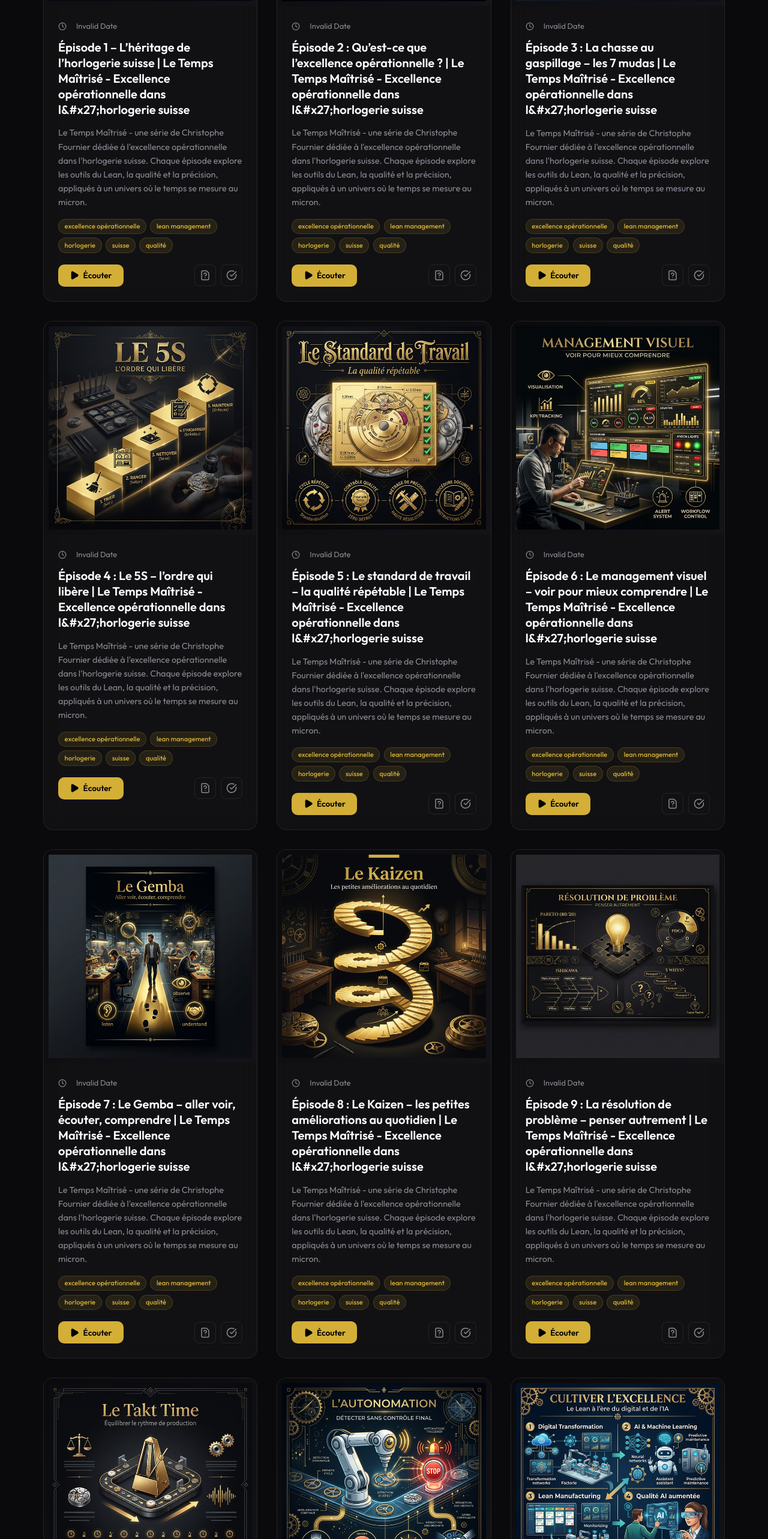
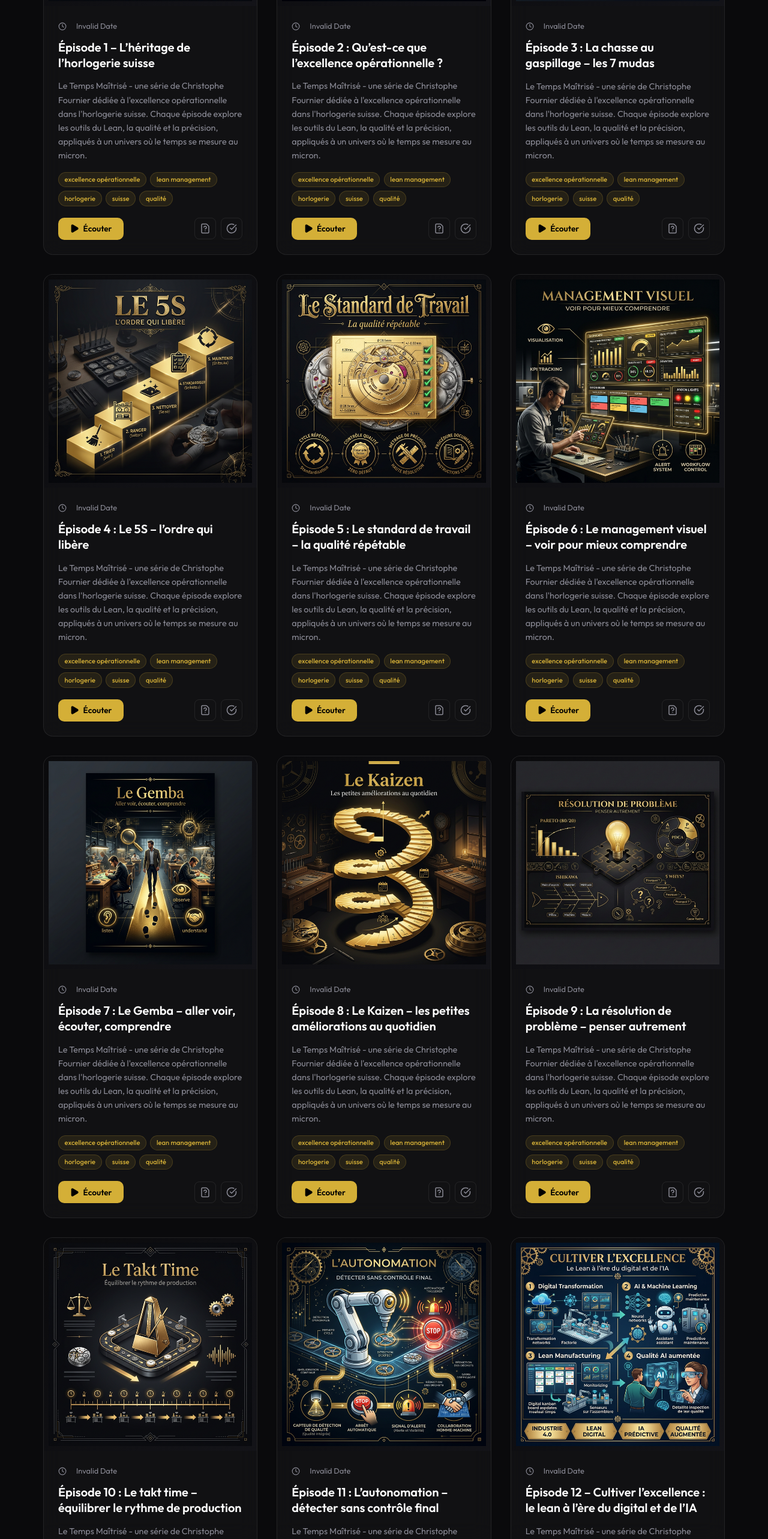
Before and after one commit to Christophe25/opex, a React (Vite) app: page / in a window 1280 px wide. Shown: the part 884-3450 px from the top of the page at 60% size. Built offline with nearby package versions, Linux system fonts and the light colour scheme.

Commit message:
Clean episode titles in scraper and data.js

```diff
--- a/src/data.js
+++ b/src/data.js
@@ -1,4 +1,4 @@
-// Auto-generated by scrape-episodes.cjs — 2026-03-10T13:08:31.337Z
+// Auto-generated by scrape-episodes.cjs — 2026-03-10T13:13:01.534Z
 export const podcastMeta = {
   "title": "Le Temps Maîtrisé - Excellence opérationnelle dans l'horlogerie suisse",
   "description": "Bienvenue dans Le Temps Maîtrisé, le podcast qui explore les coulisses de l'excellence opérationnelle dans l'horlogerie suisse. Chaque épisode vous plonge au cœur des ateliers, des méthodes Lean et des outils qualité qui façonnent la précision et la beauté du temps.",
@@ -11,7 +11,7 @@ export const podcasts = [
   {
     "id": "ep-1",
     "episodeNumber": 1,
-    "title": "Épisode 1 – L’héritage de l’horlogerie suisse | Le Temps Maîtrisé - Excellence opérationnelle dans l&#x27;horlogerie suisse",
+    "title": "Épisode 1 – L’héritage de l’horlogerie suisse",
     "audioUrl": "https://audio.ausha.co/LjDL5C9kxN85.mp3\\",
     "description": "Le Temps Maîtrisé - une série de Christophe Fournier dédiée à l'excellence opérationnelle dans l'horlogerie suisse. Chaque épisode explore les outils du Lean, la qualité et la précision, appliqués à un univers où le temps se mesure au micron.",
     "image": "/infographics/ep1.png",
@@ -27,7 +27,7 @@ export const podcasts = [
   {
     "id": "ep-2",
     "episodeNumber": 2,
-    "title": "Épisode 2 : Qu’est-ce que l’excellence opérationnelle ? | Le Temps Maîtrisé - Excellence opérationnelle dans l&#x27;horlogerie suisse",
+    "title": "Épisode 2 : Qu’est-ce que l’excellence opérationnelle ?",
     "audioUrl": "https://audio.ausha.co/aO1X5Uxpjna1.mp3\\",
     "description": "Le Temps Maîtrisé - une série de Christophe Fournier dédiée à l'excellence opérationnelle dans l'horlogerie suisse. Chaque épisode explore les outils du Lean, la qualité et la précision, appliqués à un univers où le temps se mesure au micron.",
     "image": "/infographics/ep2.png",
@@ -43,7 +43,7 @@ export const podcasts = [
   {
     "id": "ep-3",
     "episodeNumber": 3,
-    "title": "Épisode 3 : La chasse au gaspillage – les 7 mudas | Le Temps Maîtrisé - Excellence opérationnelle dans l&#x27;horlogerie suisse",
+    "title": "Épisode 3 : La chasse au gaspillage – les 7 mudas",
     "audioUrl": "https://audio.ausha.co/ewZLXIppl7ZV.mp3\\",
     "description": "Le Temps Maîtrisé - une série de Christophe Fournier dédiée à l'excellence opérationnelle dans l'horlogerie suisse. Chaque épisode explore les outils du Lean, la qualité et la précision, appliqués à un univers où le temps se mesure au micron.",
     "image": "/infographics/ep3.png",
@@ -59,7 +59,7 @@ export const podcasts = [
   {
     "id": "ep-4",
     "episodeNumber": 4,
-    "title": "Épisode 4 : Le 5S – l’ordre qui libère | Le Temps Maîtrisé - Excellence opérationnelle dans l&#x27;horlogerie suisse",
+    "title": "Épisode 4 : Le 5S – l’ordre qui libère",
     "audioUrl": "https://audio.ausha.co/J2NYaij31OxV.mp3\\",
     "description": "Le Temps Maîtrisé - une série de Christophe Fournier dédiée à l'excellence opérationnelle dans l'horlogerie suisse. Chaque épisode explore les outils du Lean, la qualité et la précision, appliqués à un univers où le temps se mesure au micron.",
     "image": "/infographics/ep4.png",
@@ -75,7 +75,7 @@ export const podcasts = [
   {
     "id": "ep-5",
     "episodeNumber": 5,
-    "title": "Épisode 5 : Le standard de travail – la qualité répétable | Le Temps Maîtrisé - Excellence opérationnelle dans l&#x27;horlogerie suisse",
+    "title": "Épisode 5 : Le standard de travail – la qualité répétable",
     "audioUrl": "https://audio.ausha.co/3mV5ZFMGvQp7.mp3\\",
     "description": "Le Temps Maîtrisé - une série de Christophe Fournier dédiée à l'excellence opérationnelle dans l'horlogerie suisse. Chaque épisode explore les outils du Lean, la qualité et la précision, appliqués à un univers où le temps se mesure au micron.",
     "image": "/infographics/ep5.png",
@@ -91,7 +91,7 @@ export const podcasts = [
   {
     "id": "ep-6",
     "episodeNumber": 6,
-    "title": "Épisode 6 : Le management visuel – voir pour mieux comprendre | Le Temps Maîtrisé - Excellence opérationnelle dans l&#x27;horlogerie suisse",
+    "title": "Épisode 6 : Le management visuel – voir pour mieux comprendre",
     "audioUrl": "https://audio.ausha.co/YDvz1I88VQWk.mp3\\",
     "description": "Le Temps Maîtrisé - une série de Christophe Fournier dédiée à l'excellence opérationnelle dans l'horlogerie suisse. Chaque épisode explore les outils du Lean, la qualité et la précision, appliqués à un univers où le temps se mesure au micron.",
     "image": "/infographics/ep6.png",
@@ -107,7 +107,7 @@ export const podcasts = [
   {
     "id": "ep-7",
     "episodeNumber": 7,
-    "title": "Épisode 7 : Le Gemba – aller voir, écouter, comprendre | Le Temps Maîtrisé - Excellence opérationnelle dans l&#x27;horlogerie suisse",
+    "title": "Épisode 7 : Le Gemba – aller voir, écouter, comprendre",
     "audioUrl": "https://audio.ausha.co/PqxOXu28gmQG.mp3\\",
     "description": "Le Temps Maîtrisé - une série de Christophe Fournier dédiée à l'excellence opérationnelle dans l'horlogerie suisse. Chaque épisode explore les outils du Lean, la qualité et la précision, appliqués à un univers où le temps se mesure au micron.",
     "image": "/infographics/ep7.png",
@@ -123,7 +123,7 @@ export const podcasts = [
   {
     "id": "ep-8",
     "episodeNumber": 8,
-    "title": "Épisode 8 : Le Kaizen – les petites améliorations au quotidien | Le Temps Maîtrisé - Excellence opérationnelle dans l&#x27;horlogerie suisse",
+    "title": "Épisode 8 : Le Kaizen – les petites améliorations au quotidien",
     "audioUrl": "https://audio.ausha.co/A82aWIk4KrVr.mp3\\",
     "description": "Le Temps Maîtrisé - une série de Christophe Fournier dédiée à l'excellence opérationnelle dans l'horlogerie suisse. Chaque épisode explore les outils du Lean, la qualité et la précision, appliqués à un univers où le temps se mesure au micron.",
     "image": "/infographics/ep8.png",
@@ -139,7 +139,7 @@ export const podcasts = [
   {
     "id": "ep-9",
     "episodeNumber": 9,
-    "title": "Épisode 9 : La résolution de problème – penser autrement | Le Temps Maîtrisé - Excellence opérationnelle dans l&#x27;horlogerie suisse",
+    "title": "Épisode 9 : La résolution de problème – penser autrement",
     "audioUrl": "https://audio.ausha.co/nZw21cKZEDaG.mp3\\",
     "description": "Le Temps Maîtrisé - une série de Christophe Fournier dédiée à l'excellence opérationnelle dans l'horlogerie suisse. Chaque épisode explore les outils du Lean, la qualité et la précision, appliqués à un univers où le temps se mesure au micron.",
     "image": "/infographics/ep9.png",
@@ -155,7 +155,7 @@ export const podcasts = [
   {
     "id": "ep-10",
     "episodeNumber": 10,
-    "title": "Épisode 10 : Le takt time – équilibrer le rythme de production | Le Temps Maîtrisé - Excellence opérationnelle dans l&#x27;horlogerie suisse",
+    "title": "Épisode 10 : Le takt time – équilibrer le rythme de production",
     "audioUrl": "https://audio.ausha.co/xAz3wsw0N6VE.mp3\\",
     "description": "Le Temps Maîtrisé - une série de Christophe Fournier dédiée à l'excellence opérationnelle dans l'horlogerie suisse. Chaque épisode explore les outils du Lean, la qualité et la précision, appliqués à un univers où le temps se mesure au micron.",
     "image": "/infographics/ep10.png",
@@ -171,7 +171,7 @@ export const podcasts = [
   {
     "id": "ep-11",
     "episodeNumber": 11,
-    "title": "Épisode 11 : L’autonomation – détecter sans contrôle final | Le Temps Maîtrisé - Excellence opérationnelle dans l&#x27;horlogerie suisse",
+    "title": "Épisode 11 : L’autonomation – détecter sans contrôle final",
     "audioUrl": "https://audio.ausha.co/Ggk0wu8gk458.mp3\\",
     "description": "Le Temps Maîtrisé - une série de Christophe Fournier dédiée à l'excellence opérationnelle dans l'horlogerie suisse. Chaque épisode explore les outils du Lean, la qualité et la précision, appliqués à un univers où le temps se mesure au micron.",
     "image": "/infographics/ep11.png",
@@ -187,7 +187,7 @@ export const podcasts = [
   {
     "id": "ep-12",
     "episodeNumber": 12,
-    "title": "Épisode 12 – Cultiver l’excellence : le lean à l’ère du digital et de l’IA | Le Temps Maîtrisé - Excellence opérationnelle dans l&#x27;horlogerie suisse",
+    "title": "Épisode 12 – Cultiver l’excellence : le lean à l’ère du digital et de l’IA",
     "audioUrl": "https://audio.ausha.co/zr84aIVvM8a6.mp3\\",
     "description": "Le Temps Maîtrisé - une série de Christophe Fournier dédiée à l'excellence opérationnelle dans l'horlogerie suisse. Chaque épisode explore les outils du Lean, la qualité et la précision, appliqués à un univers où le temps se mesure au micron.",
     "image": "/infographics/ep12.png",
```
Also changed, not shown: scripts/scrape-episodes.cjs (+6 -1 lines).
